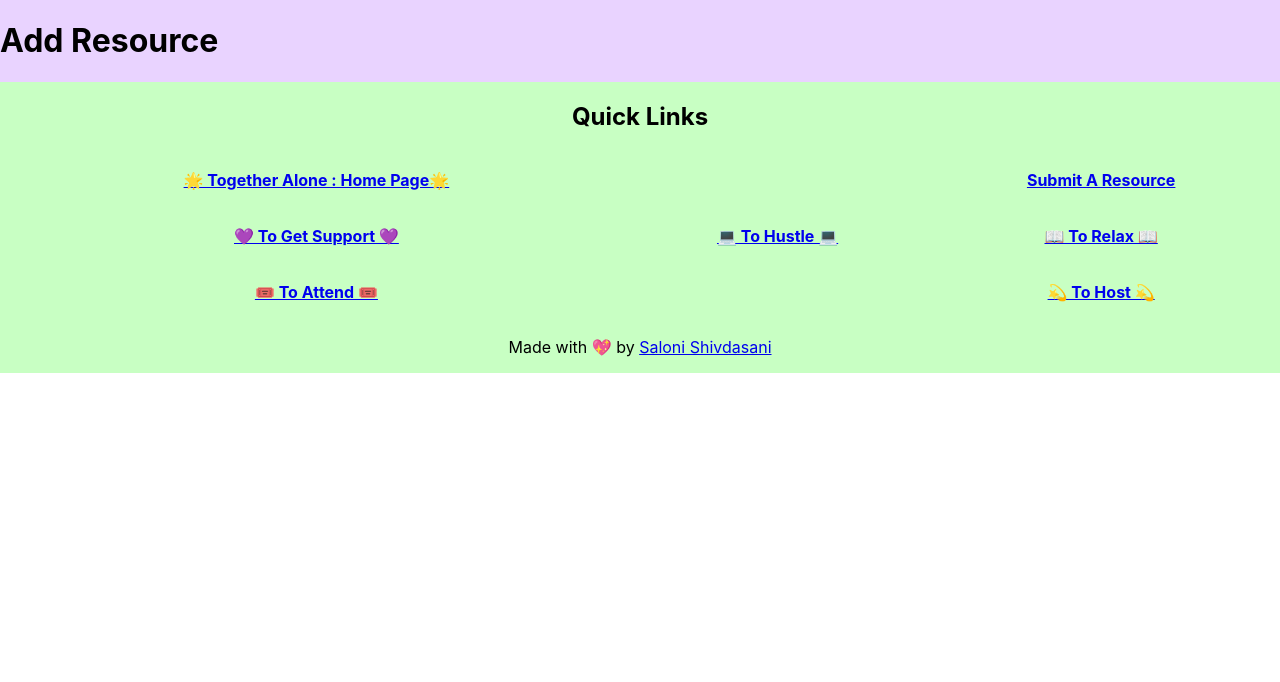
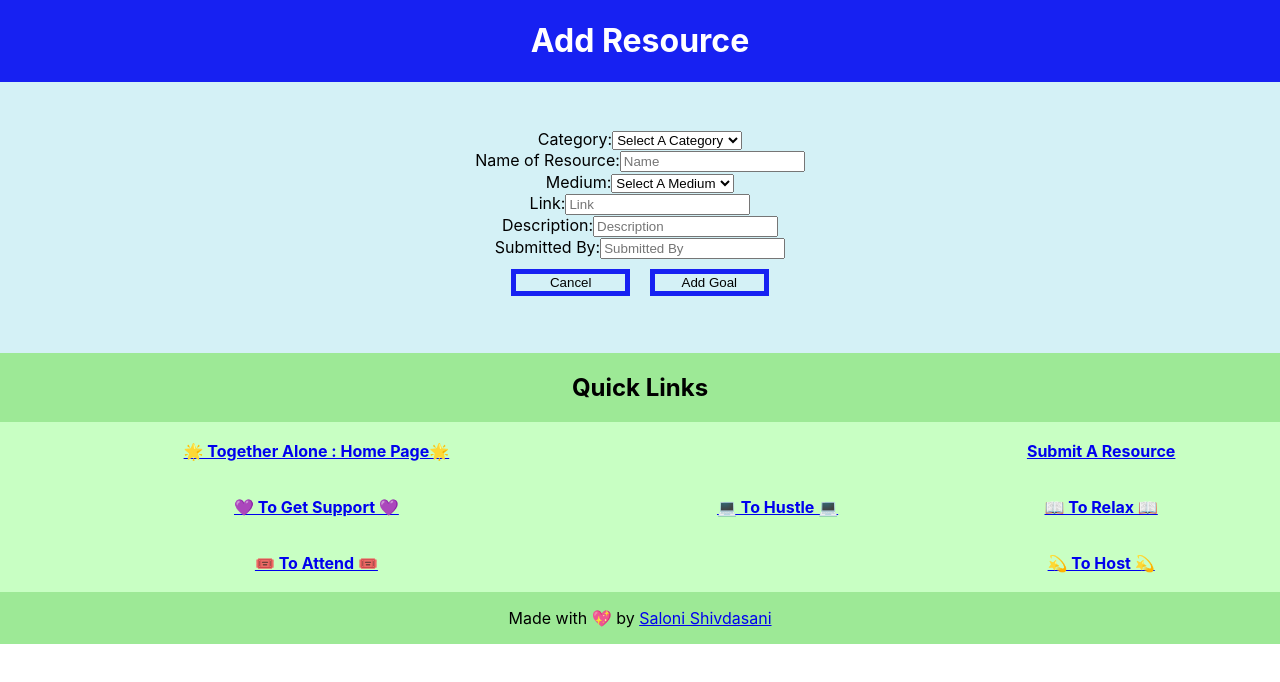
Before and after one commit to SaloniSS/Alone-Together, a React (Create React App) app in the folder alone-together-website/: page /add-resource in a window 1280 px wide. Shown: the top 682 px of the page. Built offline with nearby package versions, Linux system fonts and the light colour scheme.

Commit message:
Finished all frontend

```diff
--- a/alone-together-website/src/AddResource/AddResource.css
+++ b/alone-together-website/src/AddResource/AddResource.css
@@ -0,0 +1,43 @@
+div{
+    display: inline-block;
+    box-sizing: border-box;
+    width: 100%;
+    background: #D4F1F6;
+    justify-content: center;
+    align-items: center;
+    align-self: center;
+    align-content: center;
+}
+
+.resource-header {
+    display: inline-block;
+    height: fit-content;
+    text-align: center;
+    background: #1721F2;
+    color: white;
+}
+
+.form {
+    padding: 15px 15px 15px 15px;
+    text-align: center;
+}
+
+.new-resource {
+    margin: 2rem;
+    text-align: center;
+}
+
+.resource-button {
+    display: inline-block;
+    width: 10%;
+    background-color: #D4F1F6;
+    cursor: pointer;
+    text-align: center;
+    border: 5px solid #1721F2;
+    margin: 10px;
+}
+
+.resource-button:hover {
+    background-color: #ddd;
+    color: black;
+}
--- a/alone-together-website/src/AddResource/AddResource.js
+++ b/alone-together-website/src/AddResource/AddResource.js
@@ -1,8 +1,114 @@
-import React from 'react';
+import React, { useState }  from 'react';
+import { Link } from 'react-router-dom';
 
-const AddResource = () => {
+import './AddResource.css'
+
+const AddResource = (props) => {
+
+    const [enteredCategory, setEnteredCategory] = useState('');
+    const [enteredName, setEnteredName] = useState('');
+    const [enteredMedium, setEnteredMedium] = useState('');
+    const [enteredLink, setEnteredLink] = useState('');
+    const [enteredDescription, setEnteredDescription] = useState('');
+    const [enteredSubmittedBy, setEnteredSubmittedBy] = useState('');
+
+    const addResourceHandler = event => {
+        event.preventDefault();
+
+        const newResource = {
+            id: Math.random().toString(),
+            category: enteredCategory,
+            name: enteredName,
+            medium: enteredMedium,
+            link: enteredLink,
+            description: enteredDescription,
+            submittedBy: enteredSubmittedBy
+        };
+
+        setEnteredCategory('');
+        setEnteredName('');
+        setEnteredMedium('');
+        setEnteredLink('');
+        setEnteredDescription('');
+        setEnteredSubmittedBy('');
+        console.log(newResource);
+        //Add to DataBase here
+    };
+
+    const categoryChangeHandler = event => {
+        setEnteredCategory(event.target.value);
+    };
+
+    const nameChangeHandler = event => {
+        setEnteredName(event.target.value);
+    };
+
+    const mediumChangeHandler = event => {
+        setEnteredMedium(event.target.value);
+    };
+
+    const linkChangeHandler = event => {
+        setEnteredLink(event.target.value);
+    };
+
+    const descriptionChangeHandler = event => {
+        setEnteredDescription(event.target.value);
+    };
+
+    const submittedChangeHandler = event => {
+        setEnteredSubmittedBy(event.target.value);
+    };
+
     return(
-        <h1>Add Resource</h1>
+        <div>
+            <div className="resource-header">
+                <h1>Add Resource</h1>
+            </div>
+            <div className="form">
+                <form className="new-resource" onSubmit={addResourceHandler} method="post" action="/add-new-resource">
+                    <label> Category:
+                        <select value={enteredCategory} onChange={categoryChangeHandler} required>
+                            <option value="">Select A Category</option>
+                            <option value="To Get Support">To Get Support</option>
+                            <option value="To Hustle">To Hustle</option>
+                            <option value="To Relax">To Relax</option>
+                            <option value="To Attend">To Attend</option>
+                            <option value="To Host">To Host</option>
+                        </select>
+                    </label> <br />
+                    <label> Name of Resource:
+                        <input type="text" value={enteredName} onChange={nameChangeHandler} placeholder="Name" required/>
+                    </label> <br />
+                    <label> Medium:
+                        <select value={enteredMedium} onChange={mediumChangeHandler} required>
+                            <option value="">Select A Medium</option>
+                            <option value="Website">Website</option>
+                            <option value="Article">Article</option>
+                            <option value="Podcast">Podcast</option>
+                            <option value="Workshop">Workshop</option>
+                            <option value="Organization">Organization</option>
+                            <option value="Social Media">Social Media</option>
+                            <option value="Misc.">Other</option>
+                        </select>
+                    </label> <br />
+                    <label> Link:
+                        <input type="url" value={enteredLink} onChange={linkChangeHandler} placeholder="Link" required/>
+                    </label> <br />
+                    <label> Description:
+                        <input type="text" value={enteredDescription} onChange={descriptionChangeHandler} placeholder="Description" required/>
+                    </label> <br />
+                    <label> Submitted By:
+                        <input type="text" value={enteredSubmittedBy} onChange={submittedChangeHandler} placeholder="Submitted By" required/>
+                    </label> <br />
+                    <Link to ='/' >
+                        <button className="resource-button">Cancel</button>
+                    </Link>
+                    <Link to ='/' >
+                    <button className="resource-button" type="submit">Add Goal</button>
+                </Link>
+                </form>
+            </div>
+        </div>
     );
 };
 
--- a/alone-together-website/src/Footer/Footer.css
+++ b/alone-together-website/src/Footer/Footer.css
@@ -1,6 +1,14 @@
 div{
     box-sizing: border-box;
     width: 100%;
+}
+
+.header{
+    display: inline-block;
+    height: fit-content;
+    text-align: center;
+    background: #9DE996;
+    color: black;
 }
 
 .footer {
--- a/alone-together-website/src/Footer/Footer.js
+++ b/alone-together-website/src/Footer/Footer.js
@@ -6,7 +6,9 @@ import './Footer.css';
 const Footer = () => {
     return(
         <div className="footer">
-            <h2 >Quick Links</h2>
+            <div className="header">
+                <h2 >Quick Links</h2>
+            </div>
             <table>
                 <tr>
                     <th> <Link to ='/' > <p>🌟 Together Alone : Home Page🌟</p> </Link> </th>
@@ -26,7 +28,9 @@ const Footer = () => {
 
                 </tr>
             </table>
-            <p>Made with 💖 by <a href="https://www.saloni-shivdasani.codes" target="_blank">Saloni Shivdasani</a> </p>
+            <div className="header">
+                <p>Made with 💖 by <a href="https://www.saloni-shivdasani.codes" target="_blank">Saloni Shivdasani</a> </p>
+            </div>
         </div>
     );
 };
--- a/alone-together-website/src/Home/Home.css
+++ b/alone-together-website/src/Home/Home.css
@@ -47,7 +47,6 @@ div{
 .button {
     display: inline-block;
     width: 50%;
-    border: none;
     background-color: #C8FFC3;
     cursor: pointer;
     text-align: center;
--- a/alone-together-website/src/ResourcePages/Attend.js
+++ b/alone-together-website/src/ResourcePages/Attend.js
@@ -24,9 +24,11 @@ const Attend = () => {
                 <Col className="card-padding">
                     <Link to ='/' >
                         <Card className="portfolio-card">
-                            <CardBody>
+                        <CardBody>
                                 <CardTitle>Title</CardTitle>
-                                <CardText>Description</CardText>
+                                <CardText><strong>Medium: </strong></CardText>
+                                <CardText><strong>Description: </strong></CardText>
+                                <CardText><strong>Submitted By: </strong></CardText>
                             </CardBody>
                         </Card>
                     </Link>
--- a/alone-together-website/src/ResourcePages/GetSupport.js
+++ b/alone-together-website/src/ResourcePages/GetSupport.js
@@ -5,6 +5,15 @@ import { Link } from 'react-router-dom';
 import './ResourcePages.css';
 
 const GetSupport = () => {
+
+    //Get Resources Here
+
+    /*
+        props.goals.map( (goal) => {
+            return <li key={goal.id}>{goal.text}</li>;
+        })
+    */
+
     return(
         <div>
             <div className="header">
@@ -23,13 +32,14 @@ const GetSupport = () => {
                         <Card className="portfolio-card">
                             <CardBody>
                                 <CardTitle>Title</CardTitle>
-                                <CardText>Description</CardText>
+                                <CardText><strong>Medium: </strong></CardText>
+                                <CardText><strong>Description: </strong></CardText>
+                                <CardText><strong>Submitted By: </strong></CardText>
                             </CardBody>
                         </Card>
                     </Link>
                 </Col>
             </div>
-
         </div>
     );
 };
--- a/alone-together-website/src/ResourcePages/Host.js
+++ b/alone-together-website/src/ResourcePages/Host.js
@@ -22,9 +22,11 @@ const Host = () => {
                 <Col className="card-padding">
                     <Link to ='/' >
                         <Card className="portfolio-card">
-                            <CardBody>
+                        <CardBody>
                                 <CardTitle>Title</CardTitle>
-                                <CardText>Description</CardText>
+                                <CardText><strong>Medium: </strong></CardText>
+                                <CardText><strong>Description: </strong></CardText>
+                                <CardText><strong>Submitted By: </strong></CardText>
                             </CardBody>
                         </Card>
                     </Link>
--- a/alone-together-website/src/ResourcePages/Hustle.js
+++ b/alone-together-website/src/ResourcePages/Hustle.js
@@ -24,9 +24,11 @@ const Hustle = () => {
                 <Col className="card-padding">
                     <Link to ='/' >
                         <Card className="portfolio-card">
-                            <CardBody>
+                        <CardBody>
                                 <CardTitle>Title</CardTitle>
-                                <CardText>Description</CardText>
+                                <CardText><strong>Medium: </strong></CardText>
+                                <CardText><strong>Description: </strong></CardText>
+                                <CardText><strong>Submitted By: </strong></CardText>
                             </CardBody>
                         </Card>
                     </Link>
--- a/alone-together-website/src/ResourcePages/Relax.js
+++ b/alone-together-website/src/ResourcePages/Relax.js
@@ -21,9 +21,11 @@ const Relax = () => {
                 <Col className="card-padding">
                     <Link to ='/' >
                         <Card className="portfolio-card">
-                            <CardBody>
+                        <CardBody>
                                 <CardTitle>Title</CardTitle>
-                                <CardText>Description</CardText>
+                                <CardText><strong>Medium: </strong></CardText>
+                                <CardText><strong>Description: </strong></CardText>
+                                <CardText><strong>Submitted By: </strong></CardText>
                             </CardBody>
                         </Card>
                     </Link>
--- a/alone-together-website/src/ResourcePages/ResourcePages.css
+++ b/alone-together-website/src/ResourcePages/ResourcePages.css
@@ -39,12 +39,13 @@ div{
 }
 
 .card-padding {
-    padding: 15px 15px 200px 25%;
+    padding: 15px 15px 15px 25%;
     align-items: center;
 }
 
 .card-body {
     background: #C8FFC4;
+    text-align: center;
 }
 
 .card-title {
```
Also changed, not shown: 1 other file (tests, documents, lock files or other folders).
